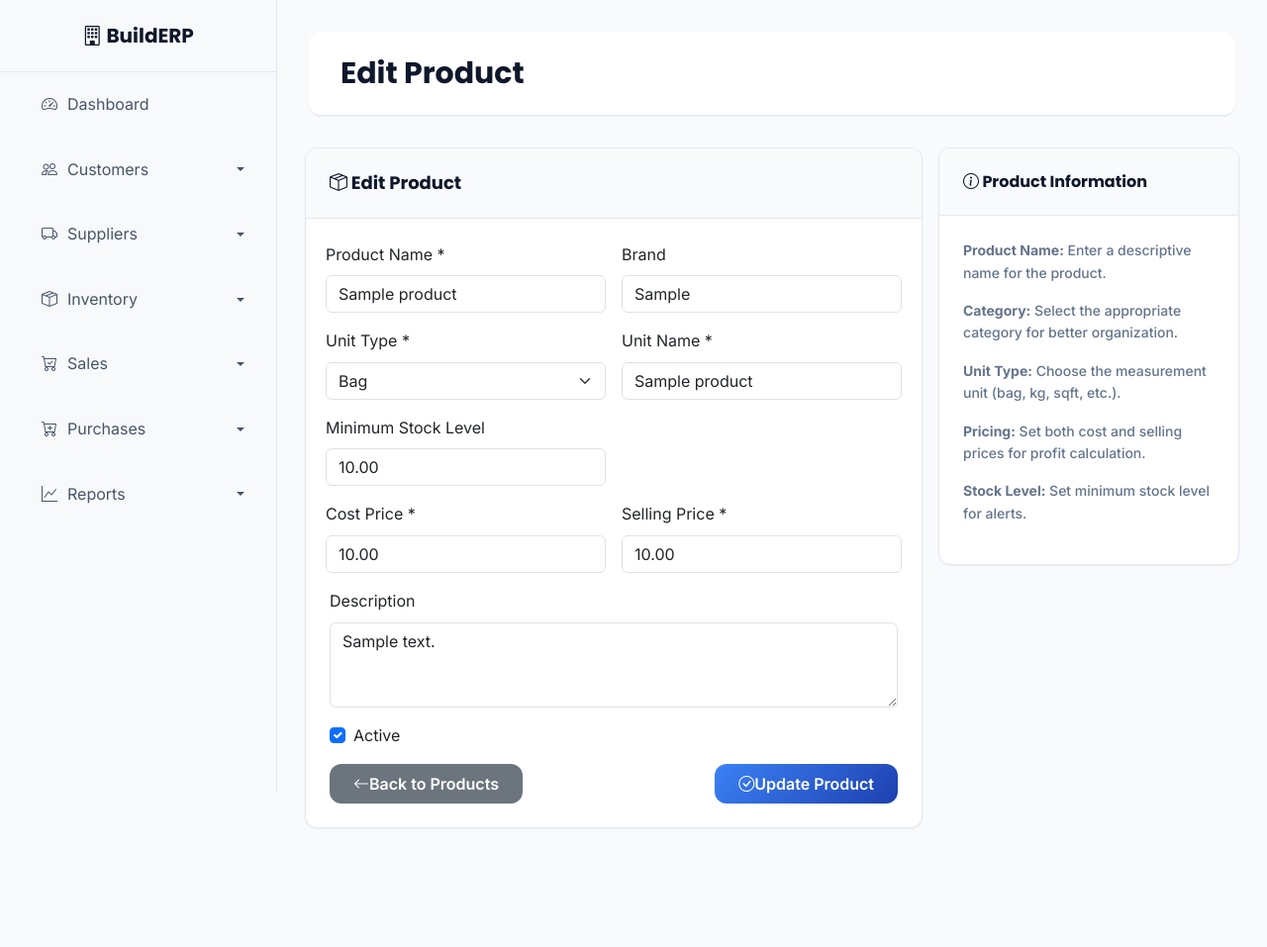
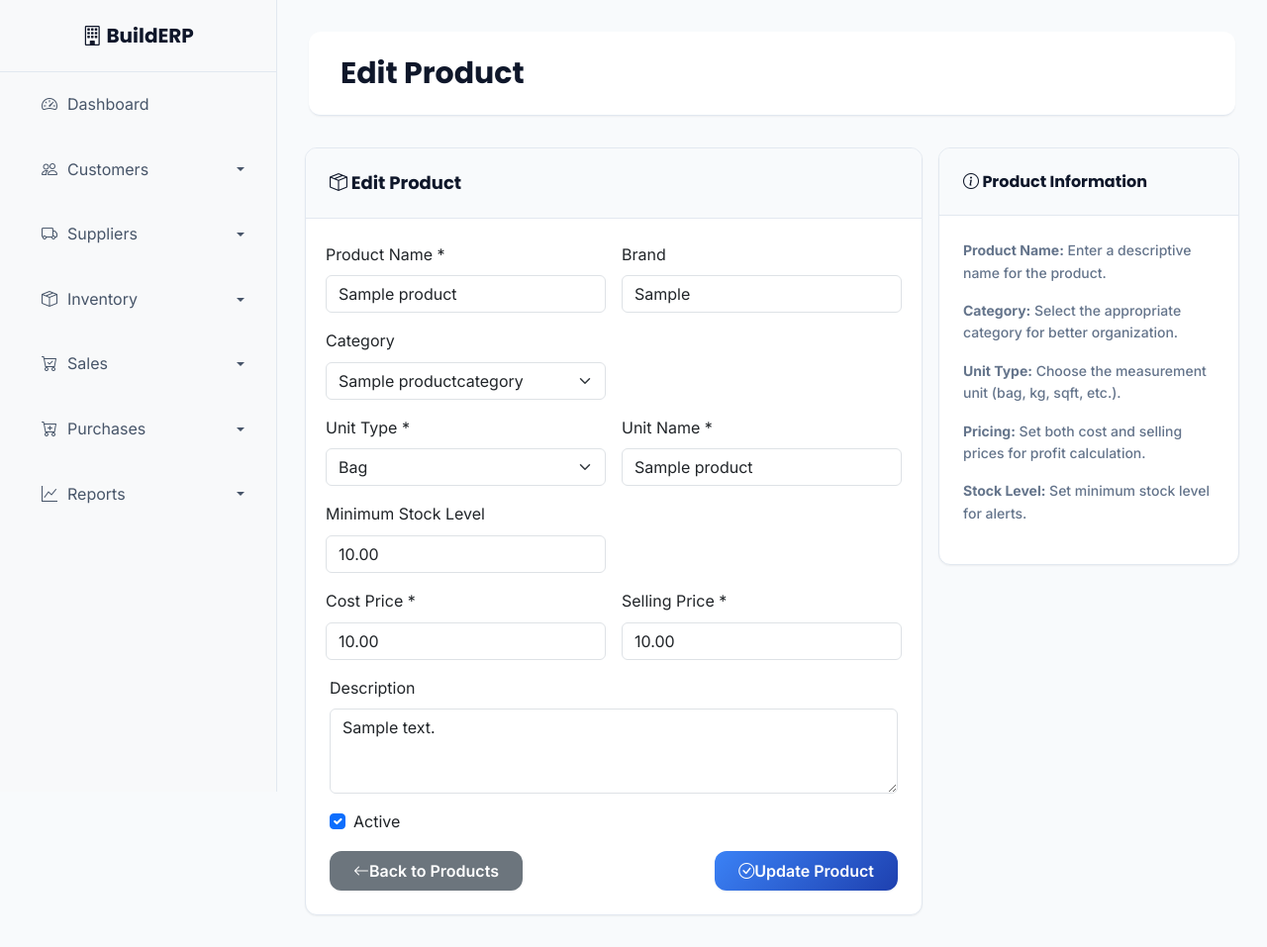
Before and after one commit to giasuddin90/minierp, a Django app: page /stock/products/1/edit/ in a window 1280 px wide. Shown: the whole page at 99% size. Before the commit the page ends 837 px from the top, so only its background shows below. Run offline with Django 5.2, Linux system fonts and the light colour scheme; tables that the repository leaves empty hold one stand-in row (values such as "Sample post").

Commit message:
add product category

```diff
--- a/stock/models.py
+++ b/stock/models.py
@@ -4,6 +4,20 @@ from django.utils import timezone
 from decimal import Decimal
 
 
+class ProductCategory(models.Model):
+    name = models.CharField(max_length=100, unique=True)
+    description = models.TextField(blank=True)
+    is_active = models.BooleanField(default=True)
+    created_at = models.DateTimeField(auto_now_add=True)
+    updated_at = models.DateTimeField(auto_now=True)
+
+    def __str__(self):
+        return self.name
+
+    class Meta:
+        verbose_name = "Product Category"
+        verbose_name_plural = "Product Categories"
+        ordering = ['name']
 
 
 class Product(models.Model):
@@ -18,6 +32,7 @@ class Product(models.Model):
     ]
 
     name = models.CharField(max_length=200)
+    category = models.ForeignKey(ProductCategory, on_delete=models.SET_NULL, null=True, blank=True, related_name='products')
     unit_type = models.CharField(max_length=20, choices=UNIT_TYPES)
     unit_name = models.CharField(max_length=50)
     brand = models.CharField(max_length=100, blank=True)
--- a/stock/views.py
+++ b/stock/views.py
@@ -5,7 +5,7 @@ from django.db import models
 from django.db.models import Sum, Count, Q, F
 from django.utils import timezone
 from datetime import datetime, timedelta
-from .models import Product, Stock, StockAlert
+from .models import ProductCategory, Product, Stock, StockAlert
 from sales.models import SalesOrderItem, SalesInvoiceItem
 from purchases.models import PurchaseOrderItem
 
@@ -31,12 +31,22 @@ class ProductCreateView(CreateView):
     fields = '__all__'
     success_url = reverse_lazy('stock:product_list')
 
+    def get_context_data(self, **kwargs):
+        context = super().get_context_data(**kwargs)
+        context['categories'] = ProductCategory.objects.filter(is_active=True)
+        return context
+
 
 class ProductUpdateView(UpdateView):
     model = Product
     template_name = 'stock/product_form.html'
     fields = '__all__'
     success_url = reverse_lazy('stock:product_list')
+
+    def get_context_data(self, **kwargs):
+        context = super().get_context_data(**kwargs)
+        context['categories'] = ProductCategory.objects.filter(is_active=True)
+        return context
 
 
 class ProductDeleteView(DeleteView):
--- a/templates/stock/product_form.html
+++ b/templates/stock/product_form.html
@@ -25,6 +25,18 @@
                         <div class="col-md-6 mb-3">
                             <label for="id_brand" class="form-label">Brand</label>
                             <input type="text" class="form-control" id="id_brand" name="brand" value="{{ object.brand|default:'' }}">
+                        </div>
+                    </div>
+
+                    <div class="row">
+                        <div class="col-md-6 mb-3">
+                            <label for="id_category" class="form-label">Category</label>
+                            <select class="form-select" id="id_category" name="category">
+                                <option value="">Select Category</option>
+                                {% for category in categories %}
+                                <option value="{{ category.id }}" {% if object.category.id == category.id %}selected{% endif %}>{{ category.name }}</option>
+                                {% endfor %}
+                            </select>
                         </div>
                     </div>
 
```
Also changed, not shown: stock/admin.py (+12 -4 lines), templates/stock/product_list.html (+8 -0 lines), 1 other file.
